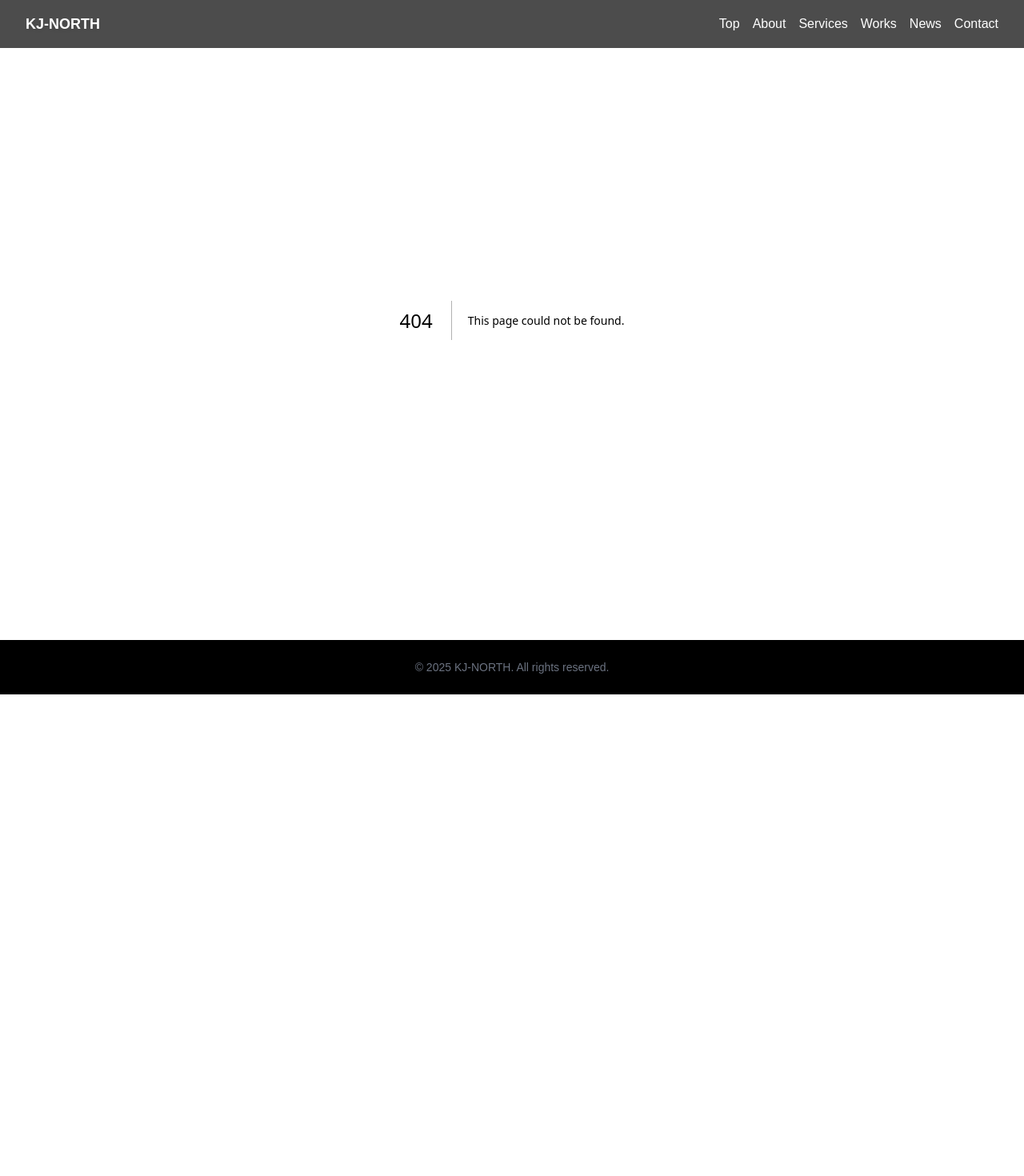
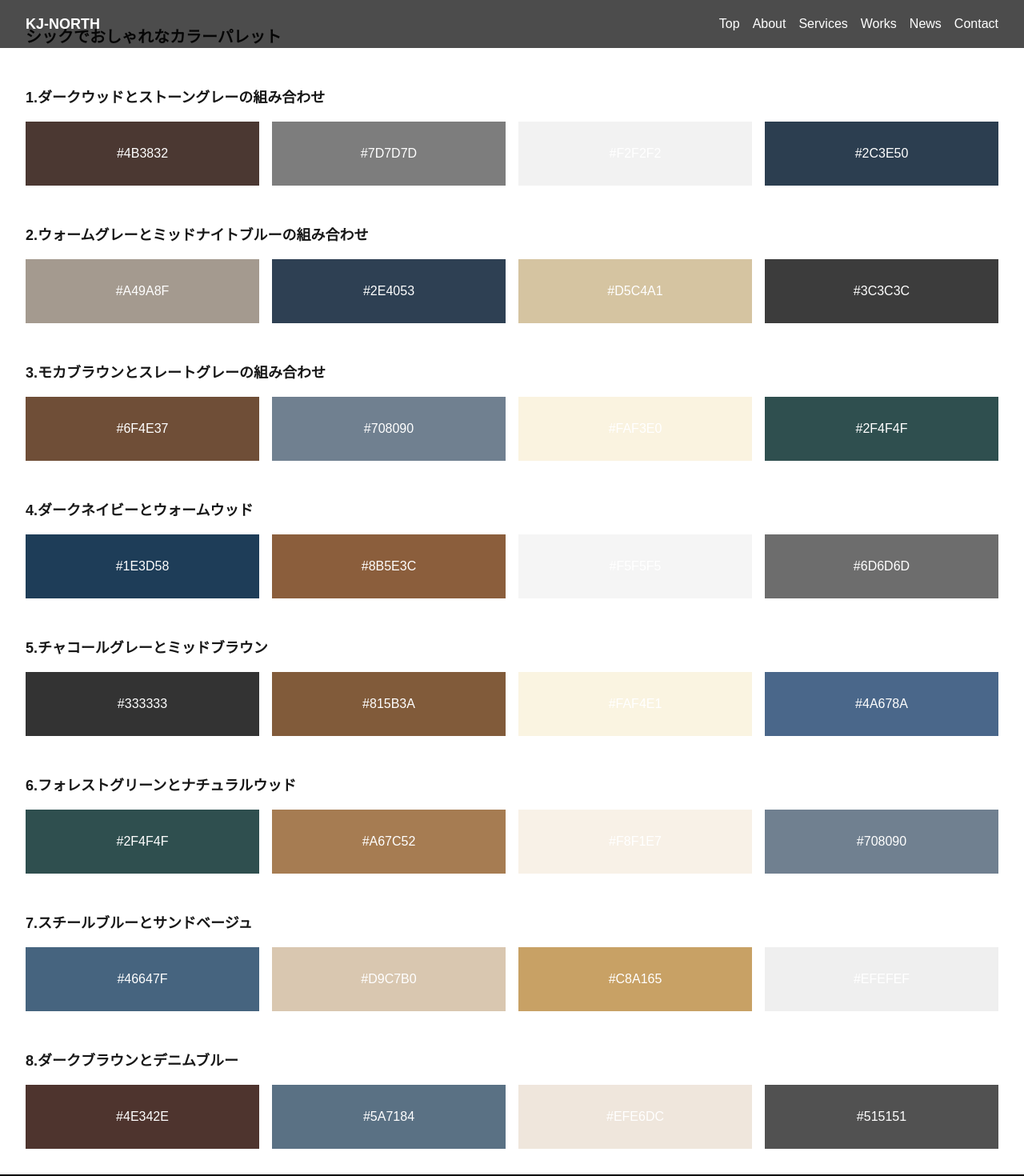
Before and after one commit to miryowasuke/kj-north-site, a Next.js app: page /color in a window 1280 px wide. Before the commit this address had no page. Shown: the top 1470 px of the page at 80% size. Before the commit the page ends 868 px from the top, so only its background shows below. Built offline with nearby package versions, Linux system fonts and the light colour scheme.

Commit message:
カラーパレット画面作成

```diff
--- /dev/null
+++ b/app/color/page.tsx
@@ -0,0 +1,63 @@
+// TODO: 完成前に削除
+export default function ColorPalettes() {
+  const palettes = [
+    {
+      name: "ダークウッドとストーングレーの組み合わせ",
+      colors: ["#4B3832", "#7D7D7D", "#F2F2F2", "#2C3E50"],
+    },
+    {
+      name: "ウォームグレーとミッドナイトブルーの組み合わせ",
+      colors: ["#A49A8F", "#2E4053", "#D5C4A1", "#3C3C3C"],
+    },
+    {
+      name: "モカブラウンとスレートグレーの組み合わせ",
+      colors: ["#6F4E37", "#708090", "#FAF3E0", "#2F4F4F"],
+    },
+    {
+      name: "ダークネイビーとウォームウッド",
+      colors: ["#1E3D58", "#8B5E3C", "#F5F5F5", "#6D6D6D"],
+    },
+    {
+      name: "チャコールグレーとミッドブラウン",
+      colors: ["#333333", "#815B3A", "#FAF4E1", "#4A678A"],
+    },
+    {
+      name: "フォレストグリーンとナチュラルウッド",
+      colors: ["#2F4F4F", "#A67C52", "#F8F1E7", "#708090"],
+    },
+    {
+      name: "スチールブルーとサンドベージュ",
+      colors: ["#46647F", "#D9C7B0", "#C8A165", "#EFEFEF"],
+    },
+    {
+      name: "ダークブラウンとデニムブルー",
+      colors: ["#4E342E", "#5A7184", "#EFE6DC", "#515151"],
+    },
+  ];
+
+  return (
+    <div className="container mx-auto p-8 space-y-12">
+      <h1 className="text-xl font-bold mb-6">
+        シックでおしゃれなカラーパレット
+      </h1>
+      {palettes.map((palette, index) => (
+        <div key={index} className="mb-8">
+          <h2 className="text-lg font-semibold mb-4">
+            {(index += 1)}.{palette.name}
+          </h2>
+          <div className="grid grid-cols-4 gap-4">
+            {palette.colors.map((color, idx) => (
+              <div
+                key={idx}
+                className="h-20 w-full flex items-center justify-center text-white"
+                style={{ backgroundColor: color }}
+              >
+                {color}
+              </div>
+            ))}
+          </div>
+        </div>
+      ))}
+    </div>
+  );
+}
```
